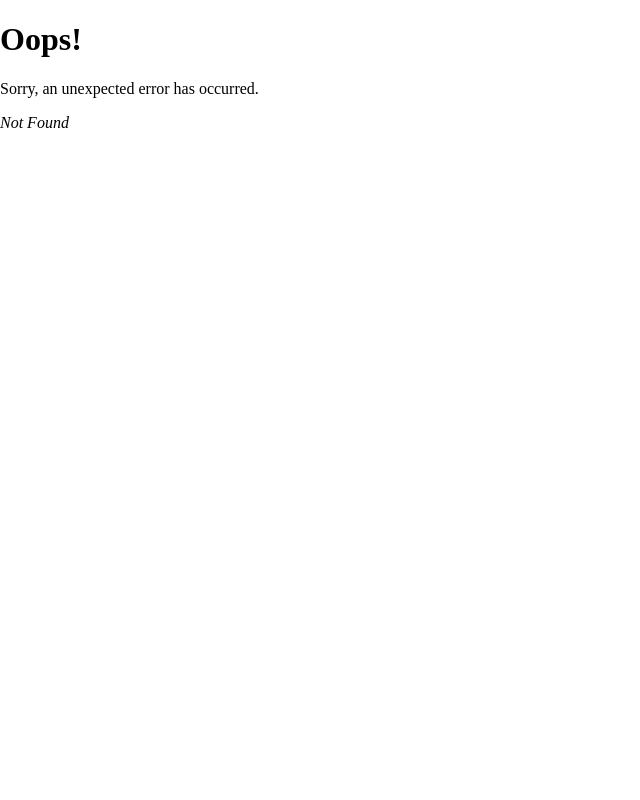
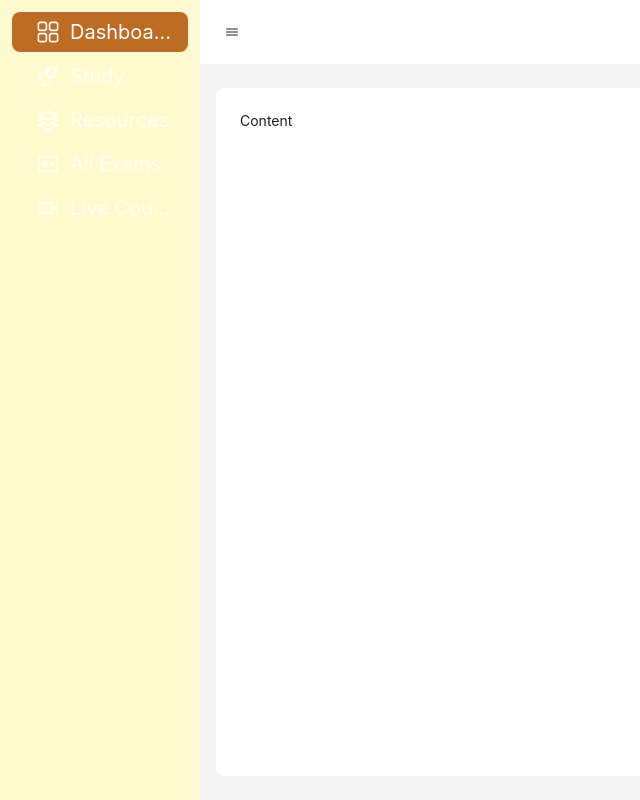
Before and after one commit to krishna-cyber/LMS-EXAM-SYSTEM, a React (Vite) app in the folder client/: page /dashboard in a window 1280 px wide. Before the commit this address had no page. Shown: the whole page, without its empty margins (0-640 px from the left). Built offline with nearby package versions, Linux system fonts and the light colour scheme.

Commit message:
dashboard layout

```diff
--- /dev/null
+++ b/client/src/components/Navbar.jsx
@@ -0,0 +1,42 @@
+/** @format */
+
+import { Input } from "antd";
+import { IoMenuOutline } from "react-icons/io5";
+import { TiMessages } from "react-icons/ti";
+import { IoMdNotifications } from "react-icons/io";
+import { FaUserCircle } from "react-icons/fa";
+import Logo from "../assets/logo.png";
+
+const { Search } = Input;
+const Navbar = () => {
+  return (
+    <>
+      <nav className=' bg-[#BC6C25] p-4 flex items-center justify-around  '>
+        <IoMenuOutline className=' text-4xl text-white' />
+        <div className='branding flex gap-3 text-white items-center'>
+          <img className=' h-12 w-12' src={Logo} alt='logo' />
+          <div className=' flex flex-col'>
+            <span className=' text-lg font-bold uppercase'>Om Shree </span>
+            <span className=' text-lg font-semibold'>Language Center</span>
+          </div>
+        </div>
+
+        <Search
+          className=' w-[30%]'
+          size='large'
+          allowClear
+          placeholder='Search...'
+          onSearch={(value) => console.log(value)}
+        />
+
+        <div className='icons flex gap-4'>
+          <TiMessages className=' text-4xl text-white' />
+          <IoMdNotifications className=' text-4xl text-white' />
+          <FaUserCircle className=' text-4xl text-white' />
+        </div>
+      </nav>
+    </>
+  );
+};
+
+export default Navbar;
--- /dev/null
+++ b/client/src/components/Sidemenu.jsx
@@ -0,0 +1,79 @@
+/** @format */
+import React, { useState } from "react";
+
+import { RxDashboard } from "react-icons/rx";
+import { TbLamp2 } from "react-icons/tb";
+import { GrResources } from "react-icons/gr";
+import { MdOutlineVideocam } from "react-icons/md";
+import { IoMenuOutline } from "react-icons/io5";
+import { Layout, Menu, Button, theme } from "antd";
+const { Header, Sider, Content } = Layout;
+const App = () => {
+  const [collapsed, setCollapsed] = useState(false);
+  const {
+    token: { colorBgContainer, borderRadiusLG },
+  } = theme.useToken();
+  return (
+    <Layout>
+      <Sider trigger={null} collapsible collapsed={collapsed}>
+        <div className='demo-logo-vertical' />
+        <Menu
+          theme='dark'
+          mode='inline'
+          defaultSelectedKeys={["1"]}
+          items={[
+            {
+              key: "1",
+              icon: <RxDashboard />,
+              label: "nav 1",
+            },
+            {
+              key: "2",
+              icon: <TbLamp2 />,
+              label: "nav 2",
+            },
+            {
+              key: "3",
+              icon: <GrResources />,
+              label: "nav 3",
+            },
+            {
+              key: "3",
+              icon: <MdOutlineVideocam />,
+              label: "nav 3",
+            },
+          ]}
+        />
+      </Sider>
+      <Layout>
+        <Header
+          style={{
+            padding: 0,
+            background: colorBgContainer,
+          }}>
+          <Button
+            type='text'
+            icon={collapsed ? <IoMenuOutline /> : <IoMenuOutline />}
+            onClick={() => setCollapsed(!collapsed)}
+            style={{
+              fontSize: "16px",
+              width: 64,
+              height: 64,
+            }}
+          />
+        </Header>
+        <Content
+          style={{
+            margin: "24px 16px",
+            padding: 24,
+            minHeight: 280,
+            background: colorBgContainer,
+            borderRadius: borderRadiusLG,
+          }}>
+          Content
+        </Content>
+      </Layout>
+    </Layout>
+  );
+};
+export default App;
--- a/client/src/main.jsx
+++ b/client/src/main.jsx
@@ -2,13 +2,14 @@
 
 import React from "react";
 import ReactDOM from "react-dom/client";
-import App from "./App.jsx";
 import "./index.css";
+import App from "./App";
 import { store } from "./app/store";
 import { Provider } from "react-redux";
 import { createBrowserRouter, RouterProvider } from "react-router-dom";
 import ErrorPage from "./error-page.jsx";
 import Login from "./pages/Login.jsx";
+import Dashboard from "./pages/Dashboard.jsx";
 
 const router = createBrowserRouter([
   {
@@ -16,14 +17,19 @@ const router = createBrowserRouter([
     element: <Login />,
     errorElement: <ErrorPage />,
   },
+  {
+    path: "/dashboard",
+    element: <Dashboard />,
+    errorElement: <ErrorPage />,
+  },
 ]);
 
 ReactDOM.createRoot(document.getElementById("root")).render(
   <React.StrictMode>
-    <RouterProvider router={router}>
-      <Provider store={store}>
+    <Provider store={store}>
+      <RouterProvider router={router}>
         <App />
-      </Provider>
-    </RouterProvider>
+      </RouterProvider>
+    </Provider>
   </React.StrictMode>
 );
--- /dev/null
+++ b/client/src/pages/Dashboard.jsx
@@ -0,0 +1,108 @@
+/** @format */
+import React, { useState } from "react";
+import { useDispatch, useSelector } from "react-redux";
+import { RxDashboard } from "react-icons/rx";
+import { TbLamp2 } from "react-icons/tb";
+import { GrResources } from "react-icons/gr";
+import { MdOutlineVideocam } from "react-icons/md";
+import { PiExam } from "react-icons/pi";
+import { IoMenuOutline } from "react-icons/io5";
+import { Layout, Menu, Button, theme, ConfigProvider } from "antd";
+const { Header, Sider, Content } = Layout;
+const Dashboard = () => {
+  const count = useSelector((state) => state.counter.value);
+  const dispatch = useDispatch();
+  const [collapsed, setCollapsed] = useState(false);
+  const {
+    token: { colorBgContainer, borderRadiusLG },
+  } = theme.useToken();
+  return (
+    <ConfigProvider
+      theme={{
+        token: {
+          colorPrimary: "#BC6C25",
+        },
+        components: {
+          Layout: {
+            /* here is your component tokens */
+            siderBg: "#FFF9CF",
+          },
+          Menu: {
+            iconSize: "24px",
+            // change active text color
+
+            darkItemHoverColor: "#f2b988",
+          },
+        },
+      }}>
+      <Layout className=' h-screen w-screen'>
+        <Sider trigger={null} collapsible collapsed={collapsed}>
+          <div className='demo-logo-vertical' />
+
+          <Menu
+            className=' p-2 text-xl text-[#BC6C25] bg-[#FFF9CF] '
+            theme='dark'
+            mode='inline'
+            defaultSelectedKeys={["1"]}
+            items={[
+              {
+                key: "1",
+                icon: <RxDashboard />,
+                label: "Dashboard",
+              },
+              {
+                key: "2",
+                icon: <TbLamp2 />,
+                label: "Study ",
+              },
+              {
+                key: "3",
+                icon: <GrResources />,
+                label: "Resources",
+              },
+              {
+                key: "4",
+                icon: <PiExam />,
+                label: "All Exams",
+              },
+              {
+                key: "5",
+                icon: <MdOutlineVideocam className=' text-2xl' />,
+                label: "Live Course",
+              },
+            ]}
+          />
+        </Sider>
+        <Layout>
+          <Header
+            style={{
+              padding: 0,
+              background: colorBgContainer,
+            }}>
+            <Button
+              type='text'
+              icon={collapsed ? <IoMenuOutline /> : <IoMenuOutline />}
+              onClick={() => setCollapsed(!collapsed)}
+              style={{
+                fontSize: "16px",
+                width: 64,
+                height: 64,
+              }}
+            />
+          </Header>
+          <Content
+            style={{
+              margin: "24px 16px",
+              padding: 24,
+              minHeight: 280,
+              background: colorBgContainer,
+              borderRadius: borderRadiusLG,
+            }}>
+            Content
+          </Content>
+        </Layout>
+      </Layout>
+    </ConfigProvider>
+  );
+};
+export default Dashboard;
```
